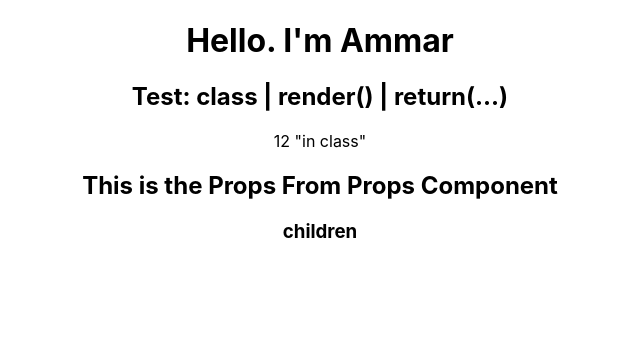
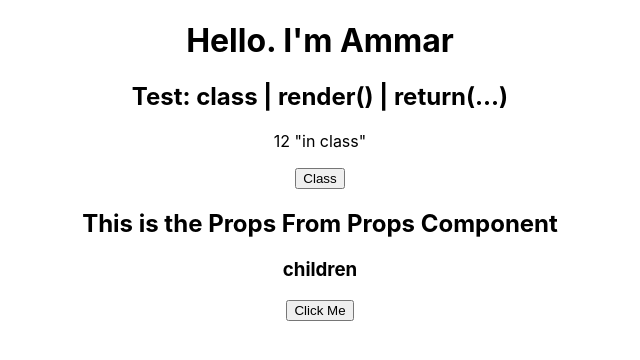
Before and after one commit to ammar4web/React-reference-for-myself, a React (Create React App) app: page / in a window 1280 px wide. Shown: the top 360 px of the page, without its empty margins (320-960 px from the left). Built offline with nearby package versions, Linux system fonts and the light colour scheme.

Commit message:
Events: enormous function in any components | normal function just in class component

```diff
--- a/src/App.js
+++ b/src/App.js
@@ -21,6 +21,7 @@ function App() {
       <Props content="This is the Props From Props Component" >
         <h3>children</h3>
       </Props>
+      <button onClick={()=>console.log("onClick Events")}>Click Me</button>
     </div>
   );
 }
--- a/src/Test.js
+++ b/src/Test.js
@@ -7,11 +7,13 @@ import PropTypes from "prop-types";
 // { this.props.___ }
 
 class Test extends React.Component {
+  handleButtonClick = () => console.log("onClick from Class");
   render() {
     return (
       <React.Fragment>
         <h2>Test: class | render() | return(...)</h2>
         <p>{ this.props.content } "in class"</p>
+        <button onClick={this.handleButtonClick}>Class</button>
       </React.Fragment>
     );
   }
```
